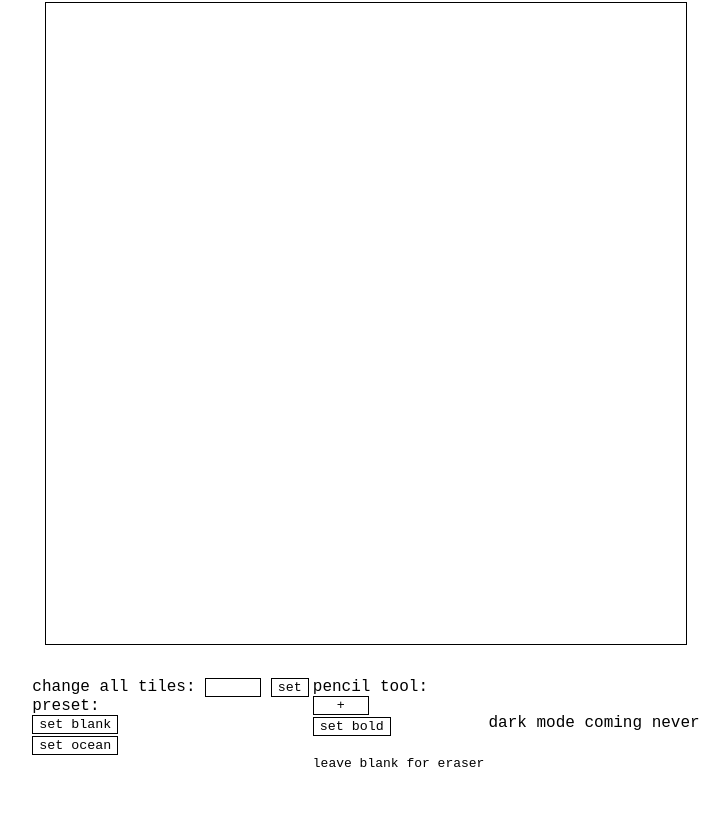
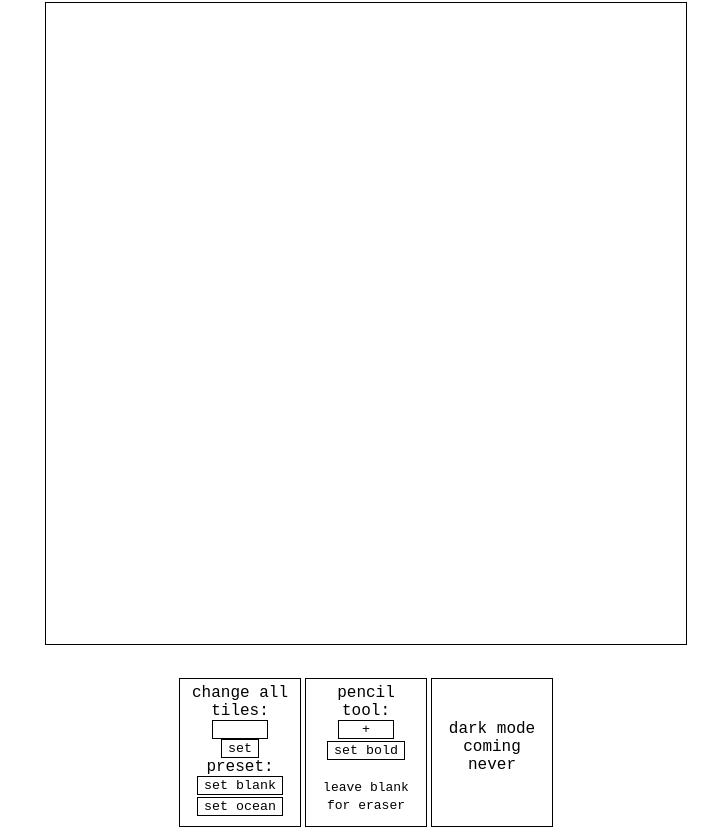
Before and after one commit to Acedog3/TheTravelers-build-tool, a plain HTML site: page index.html in a window 1280 px wide. Shown: the part 117-954 px from the top of the page, without its empty margins (274-1000 px from the left). Before the commit the page ends 899 px from the top, so only its background shows below. Drawn offline with nearby package versions, Linux system fonts and the light colour scheme.

Commit message:
Update css.css

```diff
--- a/css.css
+++ b/css.css
@@ -69,7 +69,7 @@ span.worldtile:hover {
   display: flex;
   justify-content: center;}
 
-#buttons #div {
+#buttons #box {
   padding: 10px;
   padding-top: 5px;
   border: 1px solid black;
```
